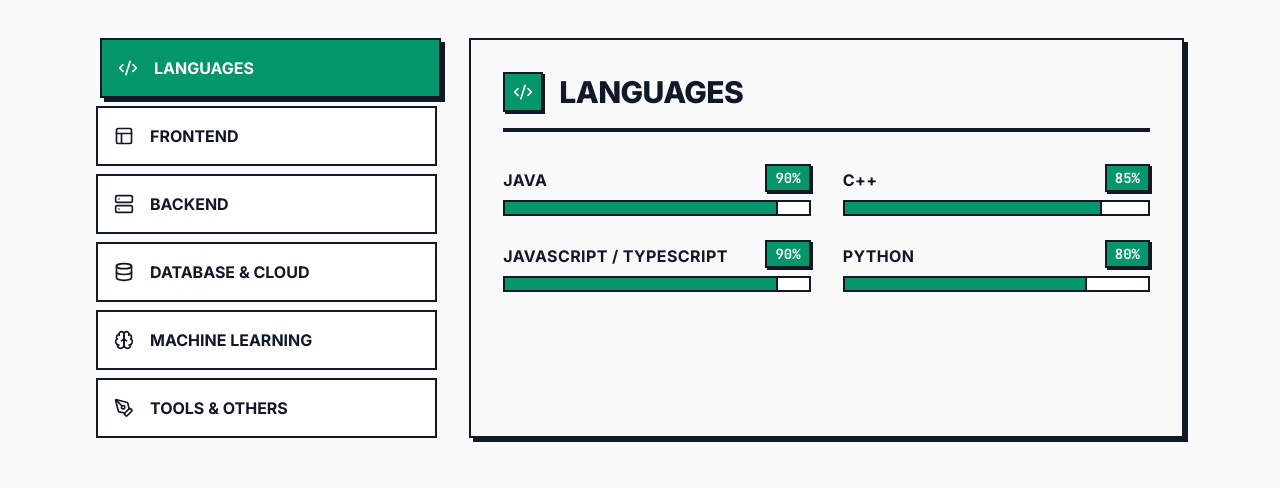
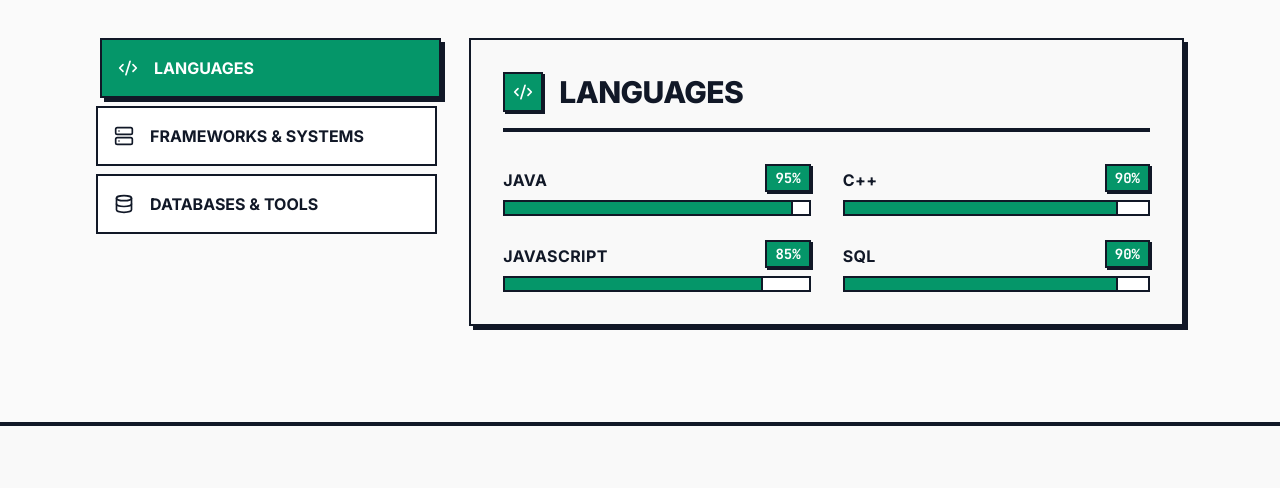
Before and after one commit to Karannshah1/Portfolio, a React (Vite) app: page / in a window 1280 px wide. Shown: the part 1916-2404 px from the top of the page. Built offline with nearby package versions, Linux system fonts and the light colour scheme; the HTML template or start-up script is replaced by a standard one.

Commit message:
Update Skills and Projects sections based on latest resume

```diff
--- a/src/components/HeroSection.jsx
+++ b/src/components/HeroSection.jsx
@@ -69,10 +69,10 @@ export const HeroSection = () => {
                   Karan_Shah<br/>
                   <br/>
                   {">"} skills<br/>
-                  [React, Node, PyTorch, C++]
+                  [React, Java, Spring boot, Kafka, PostgreSQL]
                 </div>
                 <div className="text-right">
-                  <span className="bg-primary text-white font-black text-6xl px-4 py-2 border-4 border-border">1000+</span>
+                  <span className="bg-primary text-white font-black text-6xl px-2 py-1 border-3 border-border">1000+</span>
                   <p className="font-mono font-bold mt-2 uppercase">DSA Problems Solved</p>
                 </div>
             </div>
--- a/src/components/ProjectsSection.jsx
+++ b/src/components/ProjectsSection.jsx
@@ -3,38 +3,38 @@ import { motion } from "framer-motion";
 
 const projects = [
   {
-    title: "InsightFinder",
+    title: "GeoFleet – Location Platform",
     description:
-      "A comprehensive semantic search engine powered by BERT embeddings. It processes large document corpora and retrieves highly contextual results, significantly outperforming traditional keyword search.",
+      "Architected an event-driven microservices ecosystem utilizing Apache Kafka to decouple high-velocity ingress traffic. Engineered a high-throughput Driver Ingestion Service using gRPC.",
     image: "https://images.unsplash.com/photo-1518183214770-9c67425b7061?auto=format&fit=crop&q=80&w=800",
-    tags: ["Python", "PyTorch", "BERT", "React", "FastAPI"],
+    tags: ["Java 21", "Spring Boot", "Kafka", "gRPC"],
     github: "#",
     demo: "#",
   },
   {
-    title: "NetOptimize Engine",
+    title: "Fashion Semantic Search",
     description:
-      "A high-performance C++ routing engine that calculates optimal network paths for simulated logistics networks using Dinic's Algorithm and advanced graph structures.",
+      "Built a scalable web scraping pipeline to extract structured JSON data from 10,000+ items and integrated a BERT Large Language Model (LLM) to power context-based semantic search.",
     image: "https://images.unsplash.com/photo-1451187580459-43490279c0fa?auto=format&fit=crop&q=80&w=800",
-    tags: ["C++", "Algorithms", "Graph Theory"],
+    tags: ["Python", "Flask", "BERT", "Web Scraping"],
     github: "#",
     demo: "#",
   },
   {
-    title: "Enterprise E-Commerce",
+    title: "MirrorLink – Screen Sharing",
     description:
-      "A scalable Spring Boot microservices-based e-commerce backend with a React frontend, featuring secure authentication, payment processing, and inventory management.",
+      "Built a real-time screen sharing web application using WebRTC to enable direct, high-speed video streaming between devices, backed by a Node.js and Socket.IO server.",
     image: "https://images.unsplash.com/photo-1557821552-17105176677c?auto=format&fit=crop&q=80&w=800",
-    tags: ["Java", "Spring Boot", "React", "PostgreSQL"],
+    tags: ["WebRTC", "React", "Node.js", "Socket.IO"],
     github: "#",
     demo: "#",
   },
   {
-    title: "EventFlow Platform",
+    title: "Algo Trading Sandbox",
     description:
-      "An event management platform built to handle ACES workshops and hackathons. Features attendee registration, QR code ticketing, and real-time dashboard analytics.",
+      "Developed a ready-to-deploy broker integration module for the Zerodha Kite API and implemented a breakout momentum algorithm (ORB, VWAP, ATR) with robust risk management.",
     image: "https://images.unsplash.com/photo-1540575467063-178a50c2df87?auto=format&fit=crop&q=80&w=800",
-    tags: ["Next.js", "Node.js", "MongoDB", "Tailwind"],
+    tags: ["Python", "Pandas", "NumPy", "WebSockets"],
     github: "#",
     demo: "#",
   },
--- a/src/components/SkillsSection.jsx
+++ b/src/components/SkillsSection.jsx
@@ -7,60 +7,33 @@ const skills = [
     category: "Languages",
     icon: <Code2 className="w-5 h-5" />,
     items: [
-      { name: "Java", level: 90 },
-      { name: "C++", level: 85 },
-      { name: "JavaScript / TypeScript", level: 90 },
-      { name: "Python", level: 80 },
+      { name: "Java", level: 95 },
+      { name: "C++", level: 90 },
+      { name: "JavaScript", level: 85 },
+      { name: "SQL", level: 90 },
     ],
   },
   {
-    category: "Frontend",
-    icon: <Layout className="w-5 h-5" />,
+    category: "Frameworks & Systems",
+    icon: <Server className="w-5 h-5" />,
     items: [
-      { name: "React", level: 90 },
-      { name: "Next.js", level: 80 },
-      { name: "Tailwind CSS", level: 85 },
-      { name: "HTML / CSS", level: 95 },
+      { name: "Spring Boot", level: 90 },
+      { name: "Hibernate/JPA", level: 85 },
+      { name: "React.js", level: 85 },
+      { name: "Apache Kafka", level: 80 },
+      { name: "Microservices", level: 85 },
     ],
   },
   {
-    category: "Backend",
-    icon: <Server className="w-5 h-5" />,
-    items: [
-      { name: "Spring Boot", level: 85 },
-      { name: "Node.js / Express", level: 80 },
-      { name: "REST APIs", level: 90 },
-      { name: "GraphQL", level: 70 },
-    ],
-  },
-  {
-    category: "Database & Cloud",
+    category: "Databases & Tools",
     icon: <Database className="w-5 h-5" />,
     items: [
-      { name: "MySQL / PostgreSQL", level: 85 },
-      { name: "MongoDB", level: 80 },
-      { name: "AWS", level: 75 },
-      { name: "Docker", level: 70 },
-    ],
-  },
-  {
-    category: "Machine Learning",
-    icon: <Brain className="w-5 h-5" />,
-    items: [
-      { name: "PyTorch", level: 80 },
-      { name: "Transformers (BERT)", level: 85 },
-      { name: "Scikit-Learn", level: 75 },
-      { name: "NLP", level: 80 },
-    ],
-  },
-  {
-    category: "Tools & Others",
-    icon: <PenTool className="w-5 h-5" />,
-    items: [
-      { name: "Git & GitHub", level: 90 },
-      { name: "Postman", level: 85 },
-      { name: "Linux", level: 80 },
-      { name: "CI/CD", level: 75 },
+      { name: "MySQL / PostgreSQL", level: 90 },
+      { name: "MS SQL Server", level: 80 },
+      { name: "Docker", level: 75 },
+      { name: "Git & GitHub", level: 95 },
+      { name: "Postman", level: 90 },
+      { name: "Maven", level: 85 },
     ],
   },
 ];
```
Also changed, not shown: 1 other file (tests, documents, lock files or other folders).
